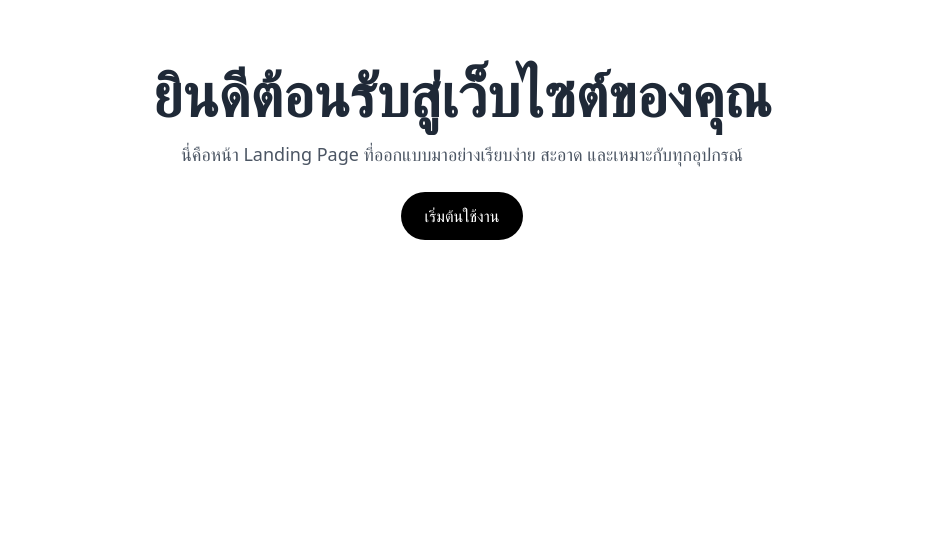
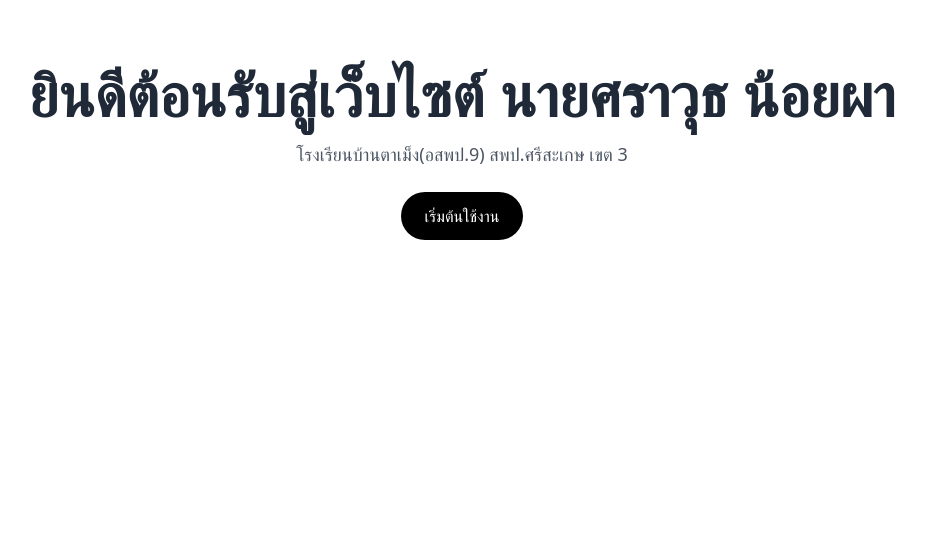
Before and after one commit to tameng-script/landingPage, a plain HTML site: page index.html in a window 1280 px wide. Shown: the part 248-800 px from the top of the page, without its empty margins (178-1104 px from the left). Drawn offline with nearby package versions, Linux system fonts and the light colour scheme.

Commit message:
Update index.html

```diff
--- a/index.html
+++ b/index.html
@@ -12,9 +12,9 @@
   <body class="bg-white text-gray-800">
     <!-- Hero Section -->
     <section class="min-h-screen flex flex-col justify-center items-center px-6 text-center">
-      <h1 class="text-4xl md:text-6xl font-bold mb-4">ยินดีต้อนรับสู่เว็บไซต์ของคุณ</h1>
+      <h1 class="text-4xl md:text-6xl font-bold mb-4">ยินดีต้อนรับสู่เว็บไซต์ นายศราวุธ น้อยผา</h1>
       <p class="text-lg text-gray-600 mb-6 max-w-xl">
-        นี่คือหน้า Landing Page ที่ออกแบบมาอย่างเรียบง่าย สะอาด และเหมาะกับทุกอุปกรณ์
+        โรงเรียนบ้านตาเม็ง(อสพป.9) สพป.ศรีสะเกษ เขต 3
       </p>
       <a
         href="#"
```
